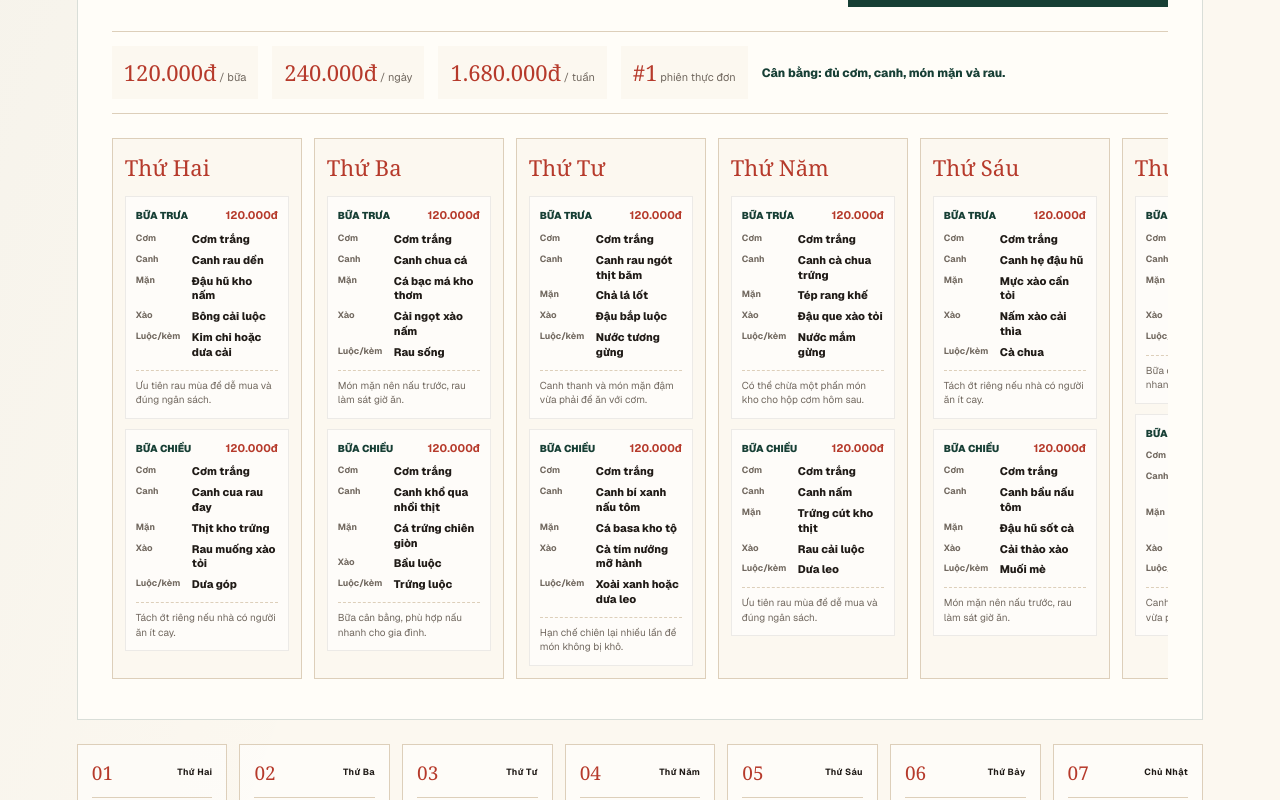
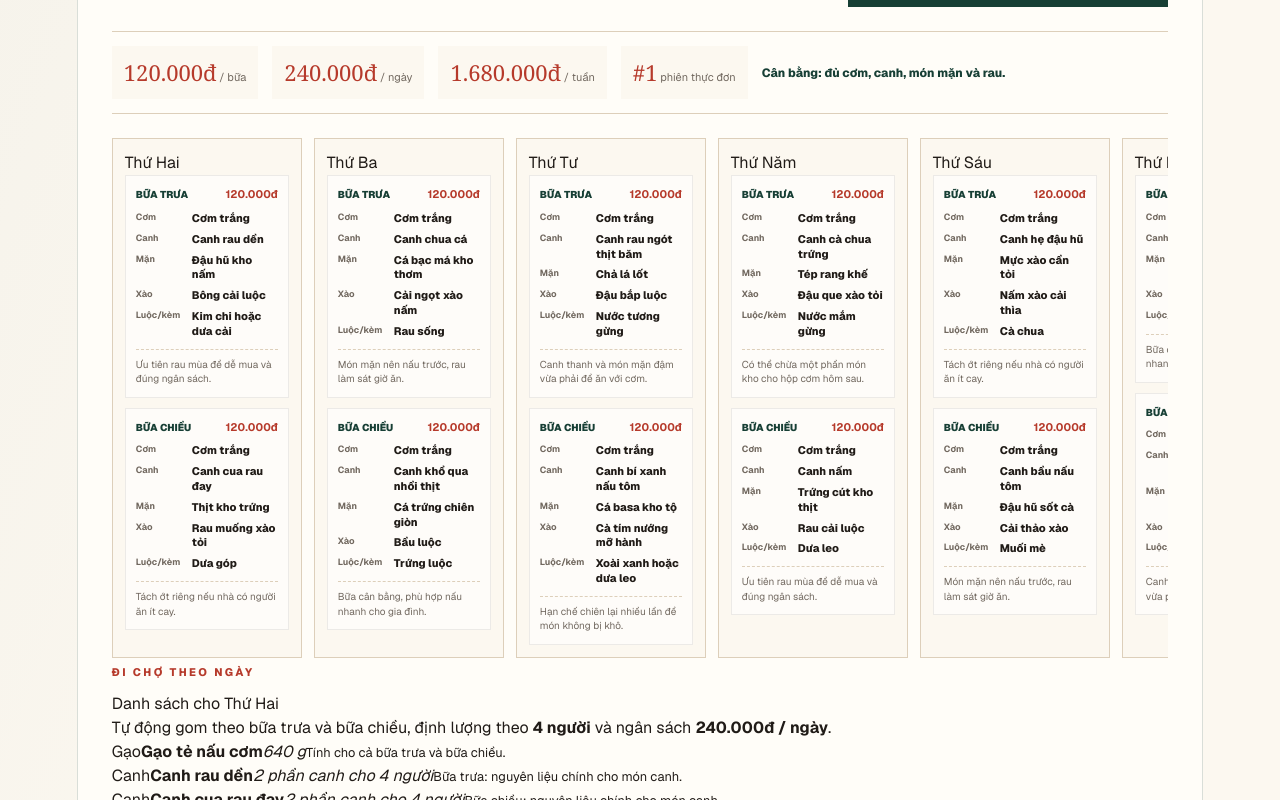
Before and after one commit to minhphu1509-cpu/angihomnay, a Next.js app: page / in a window 1280 px wide. Shown: the part 4600-5400 px from the top of the page. Built offline with nearby package versions, Linux system fonts and the light colour scheme.

Commit message:
feat: add daily tray shopping list

```diff
--- a/app/meal-planner.tsx
+++ b/app/meal-planner.tsx
@@ -7,6 +7,7 @@ import {
   PlannerSlot,
   ShoppingItem,
   VietnameseTrayHistory,
+  buildVietnameseTrayShoppingList,
   buildVietnameseTrayWeek,
   estimateMealBudget,
   summarizeVietnameseTrayHistory,
@@ -54,6 +55,7 @@ export default function MealPlanner({
   const [traySeed, setTraySeed] = useState("default-week");
   const [trayRound, setTrayRound] = useState(1);
   const [trayHistory, setTrayHistory] = useState<VietnameseTrayHistory>();
+  const [selectedTrayDayIndex, setSelectedTrayDayIndex] = useState(0);
   const mealBudget = useMemo(
     () => estimateMealBudget(trayDiners, budgetPerPerson),
     [trayDiners, budgetPerPerson],
@@ -61,6 +63,11 @@ export default function MealPlanner({
   const vietnameseTrayWeek = useMemo(() => {
     return buildVietnameseTrayWeek(traySeed, trayHistory);
   }, [trayHistory, traySeed]);
+  const selectedTrayDay = vietnameseTrayWeek[selectedTrayDayIndex] ?? vietnameseTrayWeek[0];
+  const trayDayShoppingItems = useMemo(
+    () => buildVietnameseTrayShoppingList(selectedTrayDay, trayDiners),
+    [selectedTrayDay, trayDiners],
+  );
   const recipeMap = new Map(recipes.map((recipe) => [recipe.id, recipe]));
   const plannedCount = planner.filter((slot) => slot.recipeId !== null).length;
   const checkedCount = shoppingItems.filter((item) =>
@@ -212,9 +219,18 @@ export default function MealPlanner({
         </div>
 
         <div className="tray-week">
-          {vietnameseTrayWeek.map((day) => (
-            <article key={day.day} className="tray-day">
-              <h4>{day.day}</h4>
+          {vietnameseTrayWeek.map((day, index) => (
+            <article
+              key={day.day}
+              className={`tray-day ${index === selectedTrayDayIndex ? "selected" : ""}`}
+            >
+              <button
+                className="tray-day-button"
+                onClick={() => setSelectedTrayDayIndex(index)}
+                aria-pressed={index === selectedTrayDayIndex}
+              >
+                {day.day}
+              </button>
               {[day.lunch, day.dinner].map((meal) => (
                 <section key={meal.session} className="tray-meal">
                   <div className="tray-meal-head">
@@ -233,6 +249,28 @@ export default function MealPlanner({
               ))}
             </article>
           ))}
+        </div>
+
+        <div className="tray-shopping">
+          <div>
+            <p className="section-kicker">Đi chợ theo ngày</p>
+            <h4>Danh sách cho {selectedTrayDay.day}</h4>
+            <p>
+              Tự động gom theo bữa trưa và bữa chiều, định lượng theo{" "}
+              <b>{trayDiners} người</b> và ngân sách{" "}
+              <b>{formatMoney(mealBudget.perDay)} / ngày</b>.
+            </p>
+          </div>
+          <ul>
+            {trayDayShoppingItems.map((item) => (
+              <li key={`${item.group}-${item.item}`}>
+                <span>{item.group}</span>
+                <strong>{item.item}</strong>
+                <em>{item.amount}</em>
+                <small>{item.note}</small>
+              </li>
+            ))}
+          </ul>
         </div>
       </div>
 
```
